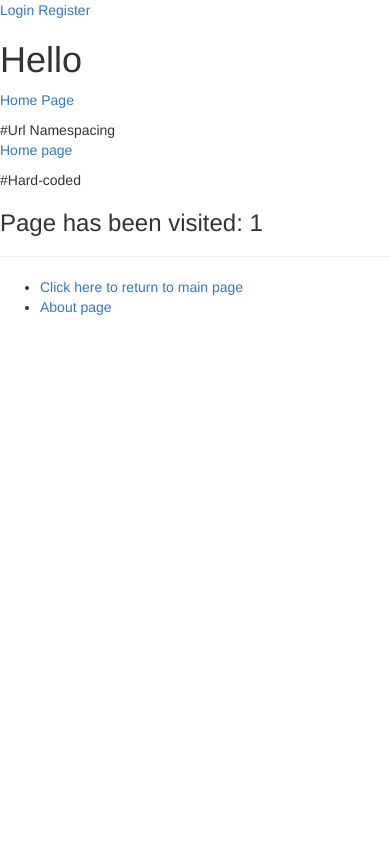
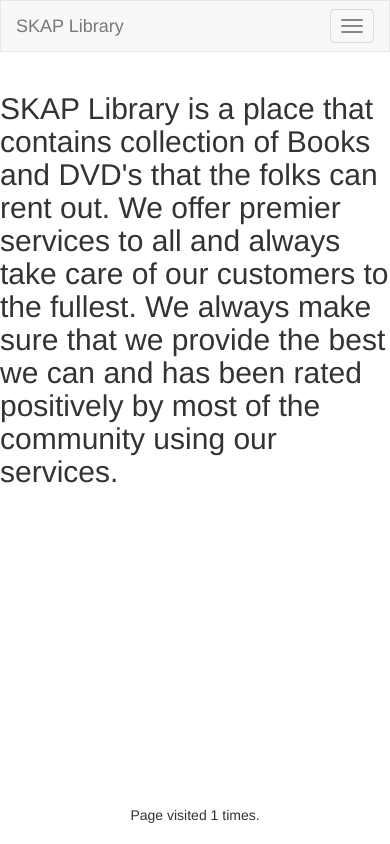
Before and after one commit to aakashmpatel/MAC-Library, a Django app: page /libapp/about in a window 390 px wide; the page is wider, and only the part inside the window is pictured. Run offline with Django 3.2, Linux system fonts and the light colour scheme; some libraries are stand-ins or nearby versions.

Commit message:
Changes in about page, index pages

```diff
--- a/libapp/templates/libapp/about.html
+++ b/libapp/templates/libapp/about.html
@@ -1,16 +1,38 @@
-<!DOCTYPE html>
+{% extends 'libapp/base.html' %}
+{% load staticfiles %}
 <html lang="en">
 <head>
     <meta charset="UTF-8">
-    <title>About </title>
+    <title>About | SKAP Library</title>
+    <meta charset="utf-8">
+    <meta name="viewport" content="width=device-width, initial-scale=1, shrink-to-fit=no">
+    <meta http-equiv="x-ua-compatible" content="ie=edge">
+
+    <!-- Latest compiled and minified CSS -->
+    <link rel="stylesheet" href="https://maxcdn.bootstrapcdn.com/bootstrap/3.3.6/css/bootstrap.min.css" integrity="sha384-1q8mTJOASx8j1Au+a5WDVnPi2lkFfwwEAa8hDDdjZlpLegxhjVME1fgjWPGmkzs7" crossorigin="anonymous">
+    <link href="https://fonts.googleapis.com/css?family=Assistant" rel="stylesheet">
+    <script src="https://use.fontawesome.com/e574078331.js"></script>
+    <link rel="stylesheet" type="text/css" href="{% static 'libapp/style.css' %}" />
 </head>
 <body>
-{% extends 'libapp/base.html' %}
+
 {% block body_block %}
-<p><a href="{% url 'libapp:index' %}">Home Page</a></p> #Url Namespacing
-<p><a href="/libapp/">Home page</a></p>   #Hard-coded
-
-    <h3>Page has been visited: {{ visit  }}</h3>
+        <div class="row">
+            <div class="col-md-8 col-md-offset-2">
+                <h2>
+                    SKAP Library is a place that contains collection of Books and DVD's that the folks can rent out. We offer premier services to all and always take care of our customers to the fullest. We always make sure that we provide the best we can and has been rated positively by most of the community using our services.
+                </h2>
+            </div>
+        </div>
+        <div class="navbar navbar-fixed-bottom">
+        <div class="container-fluid">
+            <div class="row text-center">
+                <p style="padding-top: 10px;">Page visited {{ visit }} times.</p>
+            </div>
+        </div>
+        </div>
 {% endblock %}
 </body>
+    <script src="https://ajax.googleapis.com/ajax/libs/jquery/2.1.4/jquery.min.js"></script>
+    <script src="https://maxcdn.bootstrapcdn.com/bootstrap/3.3.6/js/bootstrap.min.js" integrity="sha384-0mSbJDEHialfmuBBQP6A4Qrprq5OVfW37PRR3j5ELqxss1yVqOtnepnHVP9aJ7xS" crossorigin="anonymous"></script>
 </html>
--- a/libapp/templates/libapp/base.html
+++ b/libapp/templates/libapp/base.html
@@ -3,43 +3,74 @@
 
 <html>
 <head>
-<link rel="stylesheet" href="http://maxcdn.bootstrapcdn.com/bootstrap/3.3.6/css/bootstrap.min.css">
-<link href="https://fonts.googleapis.com/css?family=Source+Sans+Pro:300,400" rel="stylesheet">
+
+    <title>SKAP Library</title>
+    <meta charset="utf-8">
+    <meta name="viewport" content="width=device-width, initial-scale=1, shrink-to-fit=no">
+    <meta http-equiv="x-ua-compatible" content="ie=edge">
+
+    <!-- Latest compiled and minified CSS -->
+    <link rel="stylesheet" href="https://maxcdn.bootstrapcdn.com/bootstrap/3.3.6/css/bootstrap.min.css" integrity="sha384-1q8mTJOASx8j1Au+a5WDVnPi2lkFfwwEAa8hDDdjZlpLegxhjVME1fgjWPGmkzs7" crossorigin="anonymous">
+    <link href="https://fonts.googleapis.com/css?family=Assistant" rel="stylesheet">
+    <script src="https://use.fontawesome.com/e574078331.js"></script>
     <link rel="stylesheet" type="text/css" href="{% static 'libapp/style.css' %}" />
 
-<title>MAC Library APP - {% block title %}Welcome!{% endblock %}</title>
+
 </head>
 
 <body>
+
+<nav class="navbar navbar-default">
+
+    <div class="container-fluid">
+
+      <!-- Brand and toggle get grouped for better mobile display -->
+    <div class="navbar-header">
+      <button type="button" class="navbar-toggle collapsed" data-toggle="collapse" data-target="#bs-example-navbar-collapse-1" aria-expanded="false">
+        <span class="sr-only">Toggle navigation</span>
+        <span class="icon-bar"></span>
+        <span class="icon-bar"></span>
+        <span class="icon-bar"></span>
+      </button>
+      <a class="navbar-brand" href = "{% url 'libapp:index' %}">SKAP Library</a>
+    </div>
+
+    <!-- Collect the nav links, forms, and other content for toggling -->
+    <div class="collapse navbar-collapse" id="bs-example-navbar-collapse-1">
+      <ul class="nav navbar-nav">
+        <li><a href="{% url 'libapp:about' %}">About</a></li>
           {% if request.user.is_authenticated %}
-<div class="now">
-    <a class="logout" href="{% url 'libapp:logout' %}">Logout</a>
-    <a class="myitems" href="{% url 'libapp:myitems' %}">MyItems</a>
-</div>
+            <li><a href="{% url 'libapp:suggestions' %}">Suggestions</a></li>
+            <li><a href="{% url 'libapp:search' %}">Search</a></li>
+          {% endif %}
+      </ul>
+
+        <ul class="nav navbar-nav navbar-right">
+
+            {% if request.user.is_authenticated %}
+
+                <li><a href="{% url 'libapp:myitems' %}">{{ request.user.first_name }}&apos;s Items</a></li>
+                <li><a href="javascript:void(0)">{{ request.user.first_name }}&apos;s Lucky Number : {{ request.session.luckynum }}</a></li>
+                <li><a href="{% url 'libapp:logout' %}">Logout</a></li>
+
             {% else %}
-<div class="now">
-    <a class="login" href="{% url 'libapp:login' %}">Login</a>
-    <a class="register" href="{% url 'libapp:register' %}">Register</a>
-</div>
+                <li><a href="{% url 'libapp:login' %}">Login</a></li>
+                <li><a href="{% url 'libapp:register' %}">Register</a></li>
             {% endif %}
+
+        </ul>
+
+    </div><!-- /.navbar-collapse -->
+
+    </div><!-- /.container-fluid -->
+
+</nav>
+
 <div>
-<h1>{% block myhdg %}Hello {{ request.user.first_name }} {% endblock %}</h1>
     {% block body_block %}*** {% endblock %}
 </div>
-<hr />
-<div>
-<ul>
 
-    <footer>
-        <li class="hbar1"><a href = "{% url 'libapp:index' %}">Click here to return to main page</a><br/></li>
-        <li class="hbar1"><a href="{% url 'libapp:about' %}">About page</a></li>
-    </footer>
-</ul>
-</div>
 </body>
-<!-- jQuery library -->
-<script src="https://ajax.googleapis.com/ajax/libs/jquery/1.12.2/jquery.min.js"></script>
-
-<!-- Latest compiled JavaScript -->
-<script src="http://maxcdn.bootstrapcdn.com/bootstrap/3.3.6/js/bootstrap.min.js"></script>
+    <script src="https://ajax.googleapis.com/ajax/libs/jquery/2.1.4/jquery.min.js"></script>
+    <script src="https://maxcdn.bootstrapcdn.com/bootstrap/3.3.6/js/bootstrap.min.js" integrity="sha384-0mSbJDEHialfmuBBQP6A4Qrprq5OVfW37PRR3j5ELqxss1yVqOtnepnHVP9aJ7xS" crossorigin="anonymous"></script>
 </html>
```
Also changed, not shown: libapp/templates/libapp/index.html (+31 -17 lines), libapp/templates/libapp/myitems.html (+30 -6 lines), libapp/templates/libapp/search.html (+13 -6 lines), libapp/templates/libapp/suggestions.html (+45 -15 lines). Lines whose indentation alone changed are shown as unchanged.
